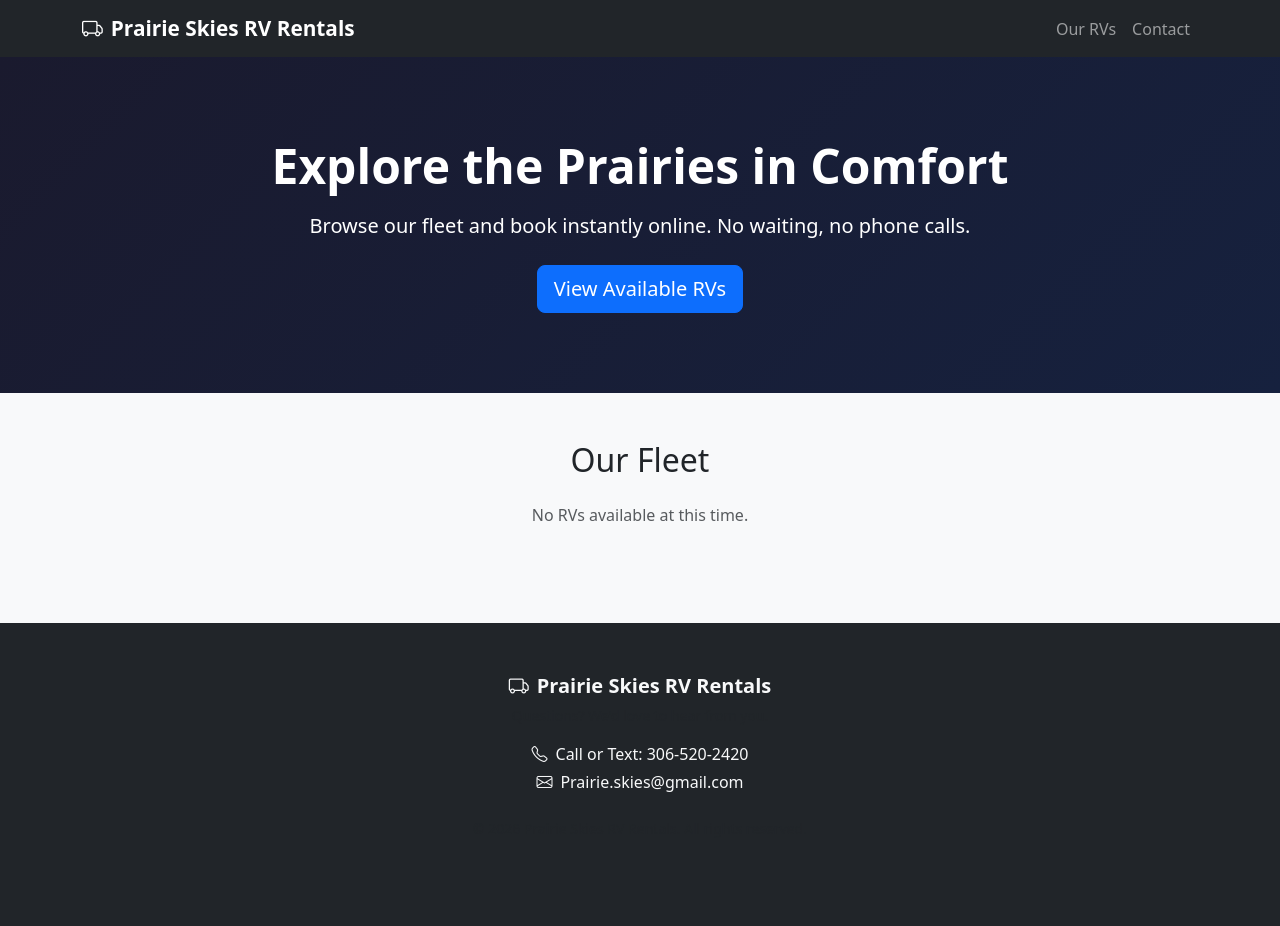
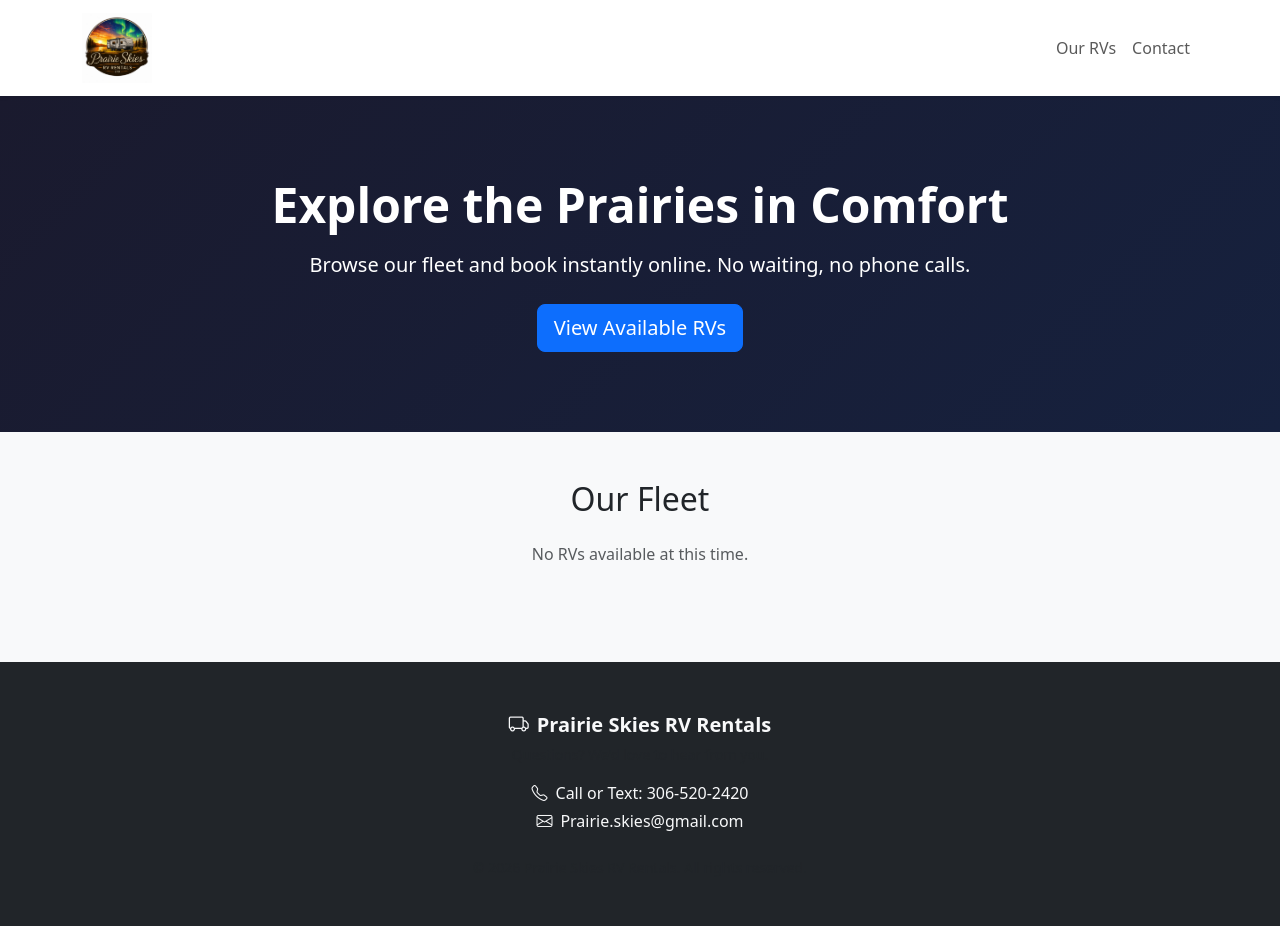
Before and after one commit to jamie7355/rv-rental, a Django app: page / in a window 1280 px wide. Before the commit the page ends 792 px from the top, so only its background shows below. Run offline with Django 5.2, Linux system fonts and the light colour scheme; data that the repository does not hold is empty.

Commit message:
Add Prairie Skies logo to navbar, switch to white navbar

```diff
--- a/rentals/templates/rentals/customer/base.html
+++ b/rentals/templates/rentals/customer/base.html
@@ -1,3 +1,4 @@
+{% load static %}
 <!DOCTYPE html>
 <html lang="en">
 <head>
@@ -36,10 +37,10 @@
   </style>
 </head>
 <body>
-  <nav class="navbar navbar-expand-lg navbar-dark bg-dark">
+  <nav class="navbar navbar-expand-lg navbar-light bg-white shadow-sm">
     <div class="container">
       <a class="navbar-brand" href="{% url 'home' %}">
-        <i class="bi bi-truck me-2"></i>Prairie Skies RV Rentals
+        <img src="{% static 'rentals/logo.jpg' %}" alt="Prairie Skies RV Rentals" height="70">
       </a>
       <button class="navbar-toggler" type="button" data-bs-toggle="collapse" data-bs-target="#navMenu">
         <span class="navbar-toggler-icon"></span>
--- a/rv_rental/settings.py
+++ b/rv_rental/settings.py
@@ -121,6 +121,7 @@ USE_TZ = True
 # https://docs.djangoproject.com/en/6.0/howto/static-files/
 
 STATIC_URL = 'static/'
+STATICFILES_DIRS = [BASE_DIR / 'rentals' / 'static']
 
 MEDIA_URL = '/media/'
 MEDIA_ROOT = BASE_DIR / 'media'
```
Also changed, not shown: rentals/static/rentals/logo.jpg (added).
